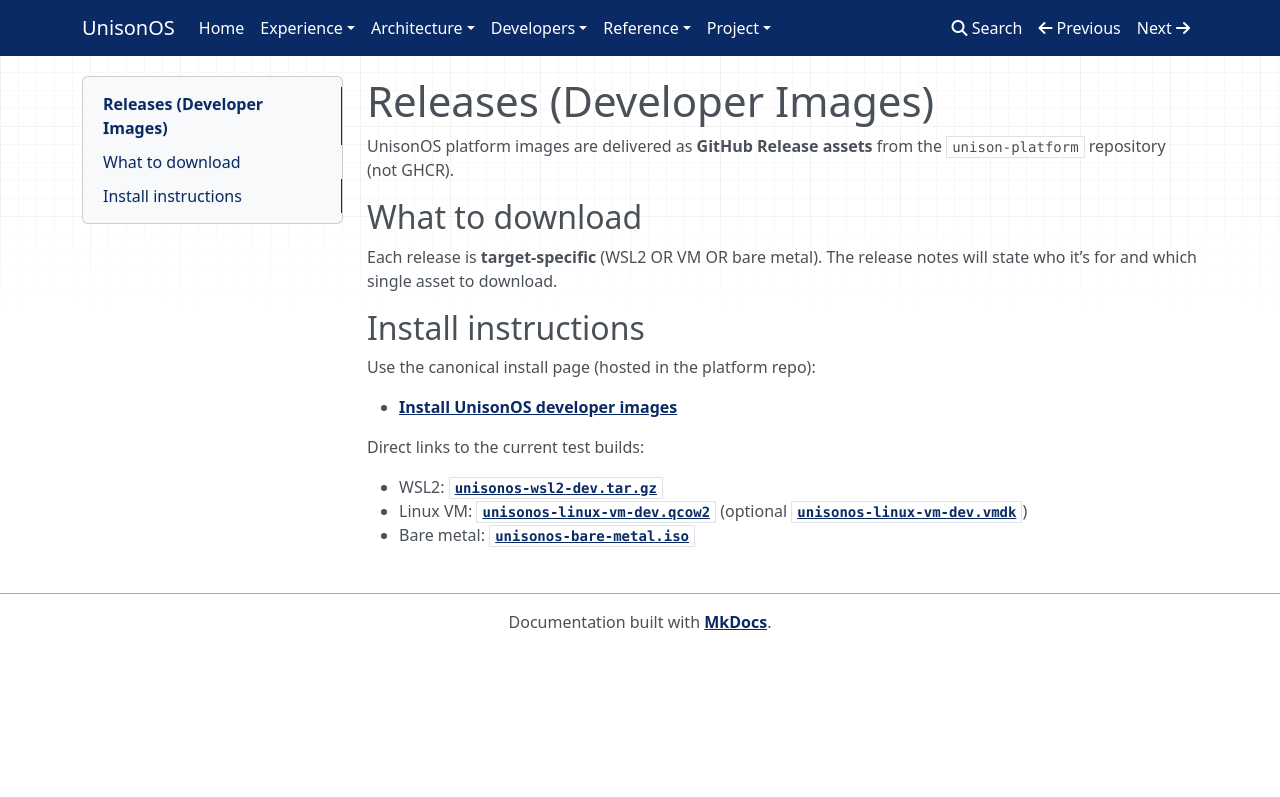
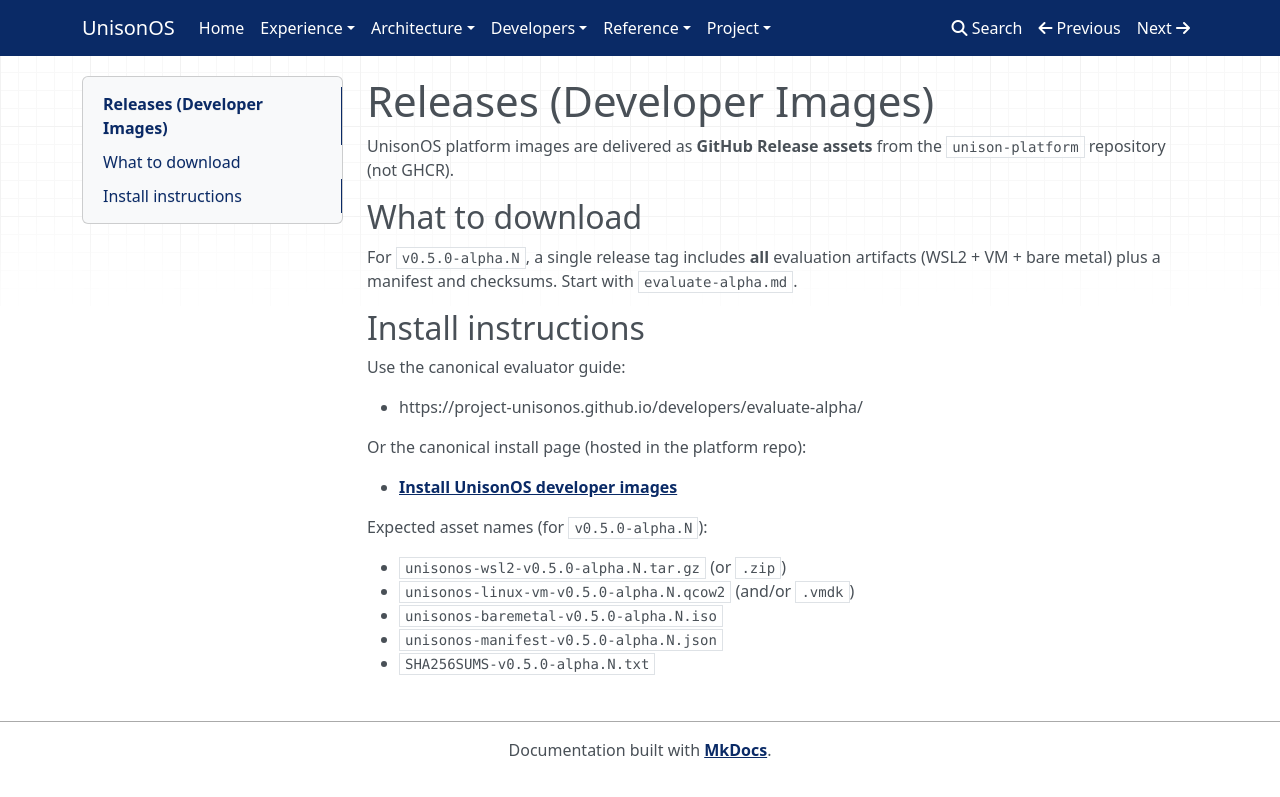
Before and after one commit to project-unisonOS/project-unisonos.github.io, an MkDocs documentation site: the page built from docs/developers/releases.md, in a window 1280 px wide. Shown: the top 797 px of the page. Built offline with MkDocs 1.6.1, drawn with Linux system fonts in a browser that asks for light colours; nearby versions of some CDN libraries.

Commit message:
docs: align alpha artifact names and builds

```diff
--- /dev/null
+++ b/docs/developers/evaluate-alpha.md
@@ -0,0 +1,39 @@
+# Alpha Evaluation
+
+UnisonOS `v0.5.0-alpha.N` is intended for developer evaluation: installable, boots to “ready”, and end-to-end interaction works — with expected rough edges.
+
+## Choose an artifact
+
+- **WSL2**: fastest path for Windows developers (recommended if you already use Docker Desktop + WSL2).
+- **Linux VM**: isolated evaluation environment; good for demos and experimentation.
+- **Bare metal ISO**: closest to real hardware behavior; use for device validation.
+
+## Download
+
+Use the GitHub Release `v0.5.0-alpha.N` in `unison-platform`:
+`https://github.com/project-unisonOS/unison-platform/releases/tag/v0.5.0-alpha.N`
+
+Required assets include:
+- `unisonos-wsl2-v0.5.0-alpha.N.*`
+- `unisonos-linux-vm-v0.5.0-alpha.N.*`
+- `unisonos-baremetal-v0.5.0-alpha.N.iso`
+- `unisonos-manifest-v0.5.0-alpha.N.json`
+- `SHA256SUMS-v0.5.0-alpha.N.txt`
+
+## First interaction (10 minutes)
+
+1. Install one target (below).
+2. Open the renderer at `http://localhost:8092` (or `http://<host-ip>:8092`).
+3. Confirm inference works end-to-end (default interaction model is **Qwen** via the default alpha model pack).
+4. If models are missing, follow the prompt to fetch/import the selected model pack.
+
+## Install quickstarts
+
+- WSL2: `install-wsl2.md`
+- Linux VM: `install-linux-vm.md`
+- Bare metal: `install-bare-metal.md`
+
+## Report issues
+
+- Packaging/install/release issues: `https://github.com/project-unisonOS/unison-platform/issues`
+- Devstack issues: `https://github.com/project-unisonOS/unison-devstack/issues`
--- a/docs/developers/releases.md
+++ b/docs/developers/releases.md
@@ -4,16 +4,22 @@ UnisonOS platform images are delivered as **GitHub Release assets** from the `un
 
 ## What to download
 
-Each release is **target-specific** (WSL2 OR VM OR bare metal). The release notes will state who it’s for and which single asset to download.
+For `v0.5.0-alpha.N`, a single release tag includes **all** evaluation artifacts (WSL2 + VM + bare metal) plus a manifest and checksums. Start with `evaluate-alpha.md`.
 
 ## Install instructions
 
-Use the canonical install page (hosted in the platform repo):
+Use the canonical evaluator guide:
+
+- https://project-unisonos.github.io/developers/evaluate-alpha/
+
+Or the canonical install page (hosted in the platform repo):
 
 - [Install UnisonOS developer images](https://github.com/project-unisonOS/unison-platform/blob/main/docs/install.md)
 
-Direct links to the current test builds:
+Expected asset names (for `v0.5.0-alpha.N`):
 
-- WSL2: [`unisonos-wsl2-dev.tar.gz`](https://github.com/project-unisonOS/unison-platform/releases/download/v0.0.0-test-wsl/unisonos-wsl2-dev.tar.gz)
-- Linux VM: [`unisonos-linux-vm-dev.qcow2`](https://github.com/project-unisonOS/unison-platform/releases/download/v0.0.0-test-vm/unisonos-linux-vm-dev.qcow2) (optional [`unisonos-linux-vm-dev.vmdk`](https://github.com/project-unisonOS/unison-platform/releases/download/v0.0.0-test-vm/unisonos-linux-vm-dev.vmdk))
-- Bare metal: [`unisonos-bare-metal.iso`](https://github.com/project-unisonOS/unison-platform/releases/download/v0.0.0-test-metal/unisonos-bare-metal.iso)
+- `unisonos-wsl2-v0.5.0-alpha.N.tar.gz` (or `.zip`)
+- `unisonos-linux-vm-v0.5.0-alpha.N.qcow2` (and/or `.vmdk`)
+- `unisonos-baremetal-v0.5.0-alpha.N.iso`
+- `unisonos-manifest-v0.5.0-alpha.N.json`
+- `SHA256SUMS-v0.5.0-alpha.N.txt`
--- a/mkdocs.yml
+++ b/mkdocs.yml
@@ -27,6 +27,7 @@ nav:
       - VDI: architecture/vdi.md
       - Inference: architecture/inference.md
   - Developers:
+      - Alpha Evaluation: developers/evaluate-alpha.md
       - Releases: developers/releases.md
       - Onboarding:
           - Get Started: developers/get-started.md
@@ -39,6 +40,11 @@ nav:
           - Testing: developers/testing.md
           - Hardware Deployment: developers/hardware.md
           - Images, Builds, and Releases: developers/images-builds-and-releases.md
+      - Deployment:
+          - Install (WSL2): developers/install-wsl2.md
+          - Install (Linux VM): developers/install-linux-vm.md
+          - Install (Bare Metal): developers/install-bare-metal.md
+          - Testing: developers/testing.md
       - Platform:
           - Prompt Engine: developers/prompt-engine.md
           - System Prompt Injection: developers/system-prompt-injection.md
```
Also changed, not shown: docs/developers/hardware.md (+1 -1 lines), docs/developers/images-builds-and-releases.md (+10 -9 lines), docs/developers/install-bare-metal.md (added, +25 -0 lines), docs/developers/install-linux-vm.md (added, +29 -0 lines), docs/developers/install-wsl2.md (added, +27 -0 lines).
